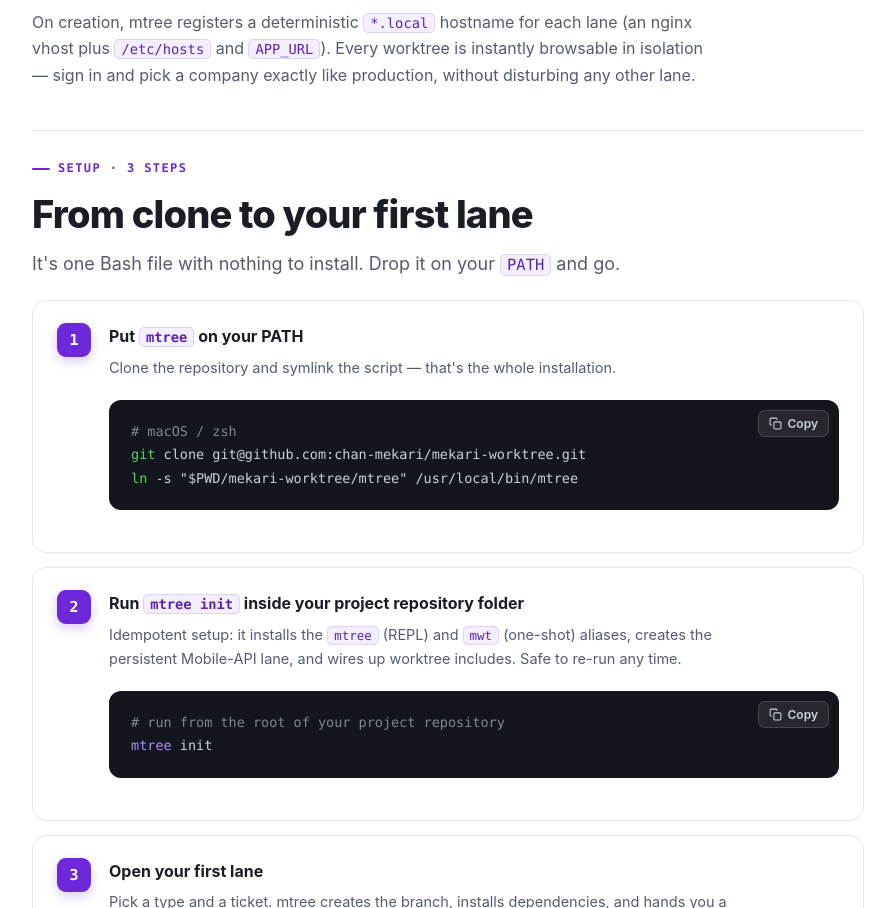
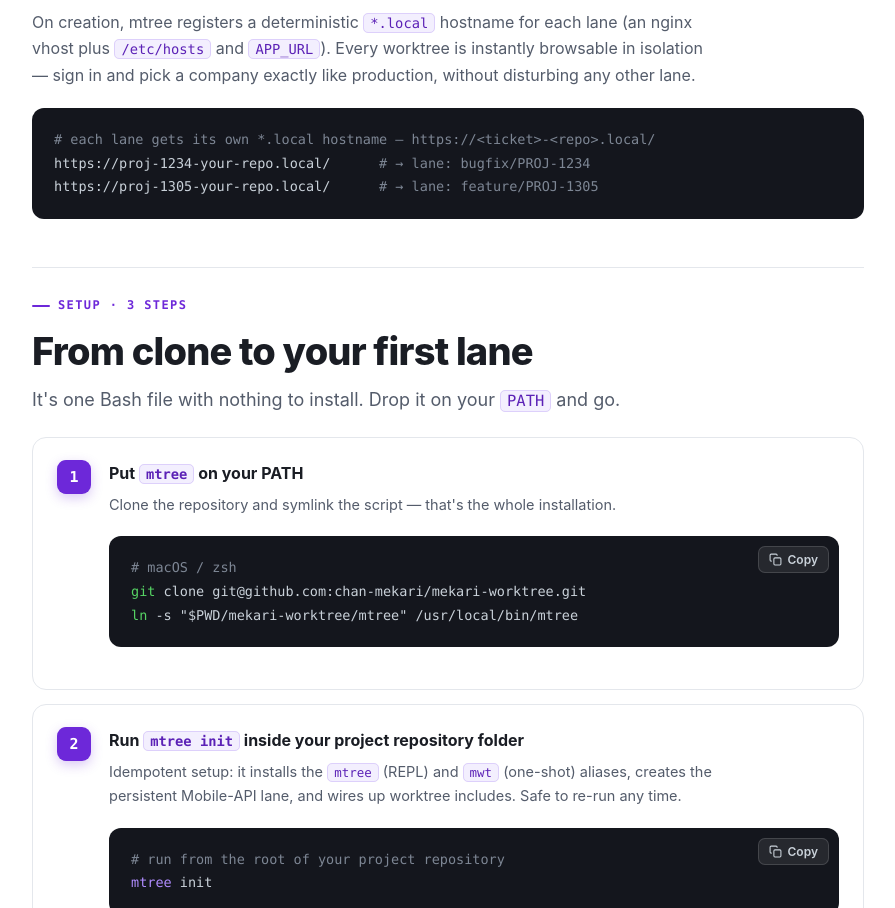
Before and after one commit to chan-mekari/mekari-worktree, a plain HTML site: page docs/guide.html in a window 1280 px wide. Shown: the part 2174-3082 px from the top of the page, without its empty margins (192-1087 px from the left). Drawn offline with Linux system fonts and the light colour scheme.

Commit message:
Add a sample lane URL to the "Browse any lane" section
Shows the per-lane hostname format: https://<ticket>-<repo>.local/
with a generic example.

Co-Authored-By: Claude Opus 4.8 (1M context) <noreply@anthropic.com>

```diff
--- a/docs/guide.html
+++ b/docs/guide.html
@@ -543,6 +543,11 @@
       vhost plus <code>/etc/hosts</code> and <code>APP_URL</code>). Every worktree is instantly browsable in
       isolation — sign in and pick a company exactly like production, without disturbing any other lane.
     </p>
+    <div class="code">
+      <pre><code><span class="c"># each lane gets its own *.local hostname — https://&lt;ticket&gt;-&lt;repo&gt;.local/</span>
+https://proj-1234-your-repo.local/      <span class="c"># → lane: bugfix/PROJ-1234</span>
+https://proj-1305-your-repo.local/      <span class="c"># → lane: feature/PROJ-1305</span></code></pre>
+    </div>
   </section>
 
   <!-- ─── SETUP ──────────────────────────────── -->
```
